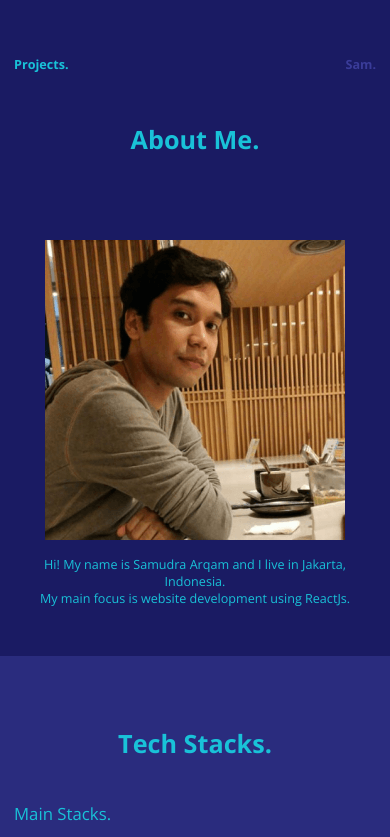
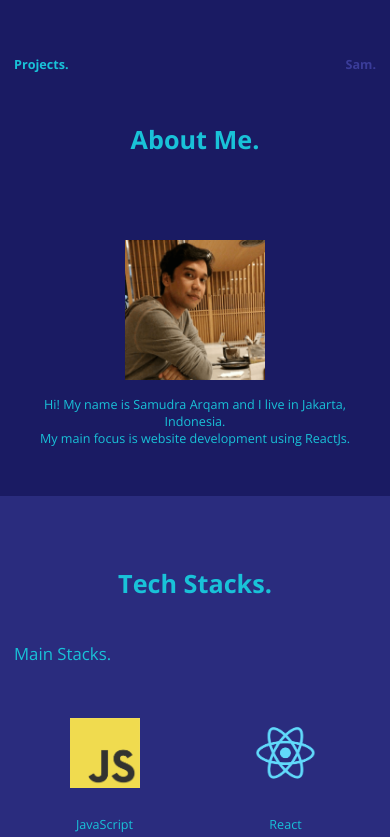
Before and after one commit to samudraarq/personalwebsite, a React (Create React App) app: page /about in a window 390 px wide. Shown: the top 837 px of the page. Built offline with nearby package versions, Linux system fonts and the light colour scheme.

Commit message:
about me responsive

```diff
--- a/src/components/About/AboutMe/AboutMe.module.css
+++ b/src/components/About/AboutMe/AboutMe.module.css
@@ -19,3 +19,9 @@
 .bio p {
   font-size: 1.8rem;
 }
+
+@media (max-width: 650px) {
+  .photo {
+    width: 20rem;
+  }
+}
--- a/src/components/About/TechStacks/TechStacks.module.css
+++ b/src/components/About/TechStacks/TechStacks.module.css
@@ -53,3 +53,15 @@
 .substackIcon img {
   height: 8rem;
 }
+
+@media (max-width: 950px) {
+  .stackIcon img {
+    height: 13rem;
+  }
+}
+
+@media (max-width: 530px) {
+  .stackIcon img {
+    height: 10rem;
+  }
+}
```
